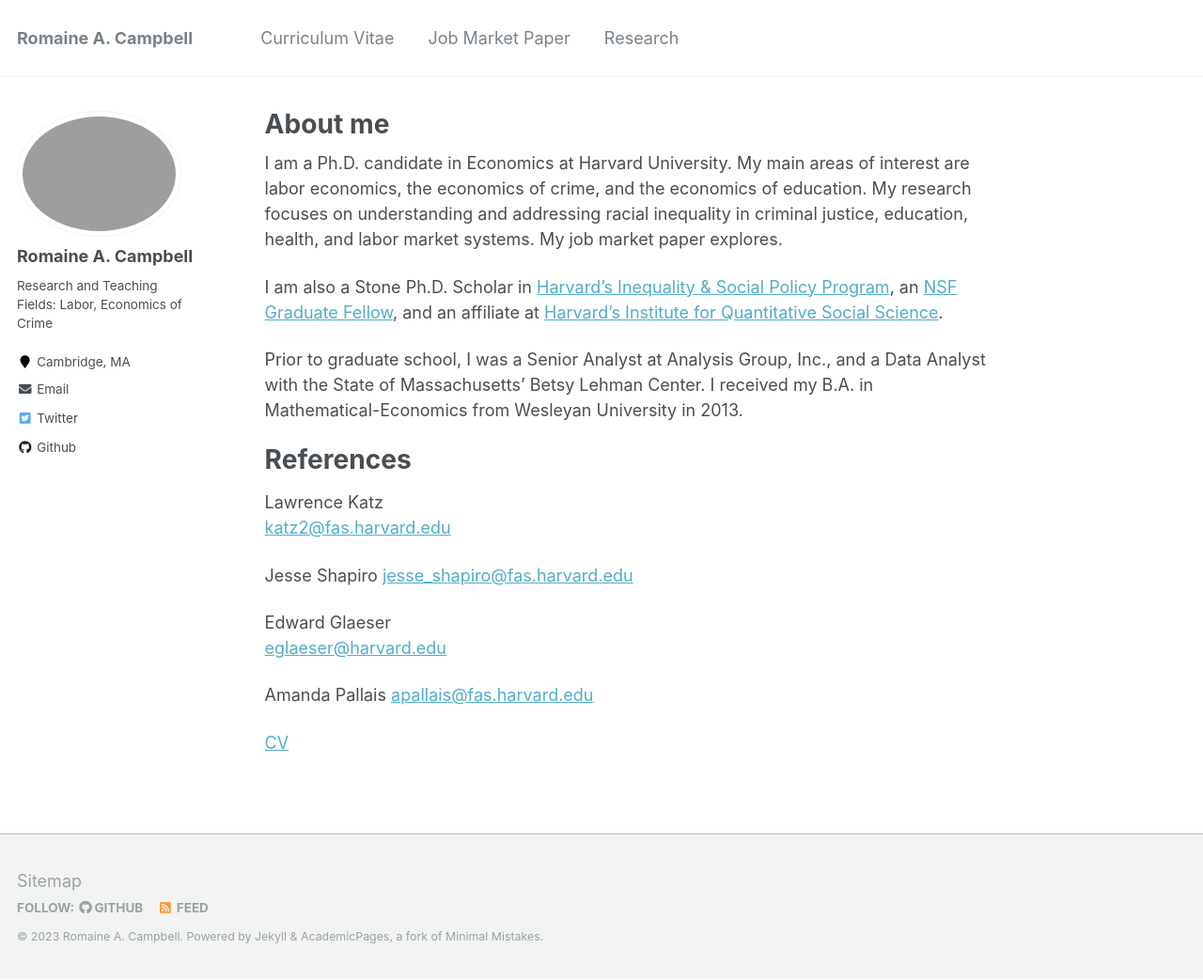
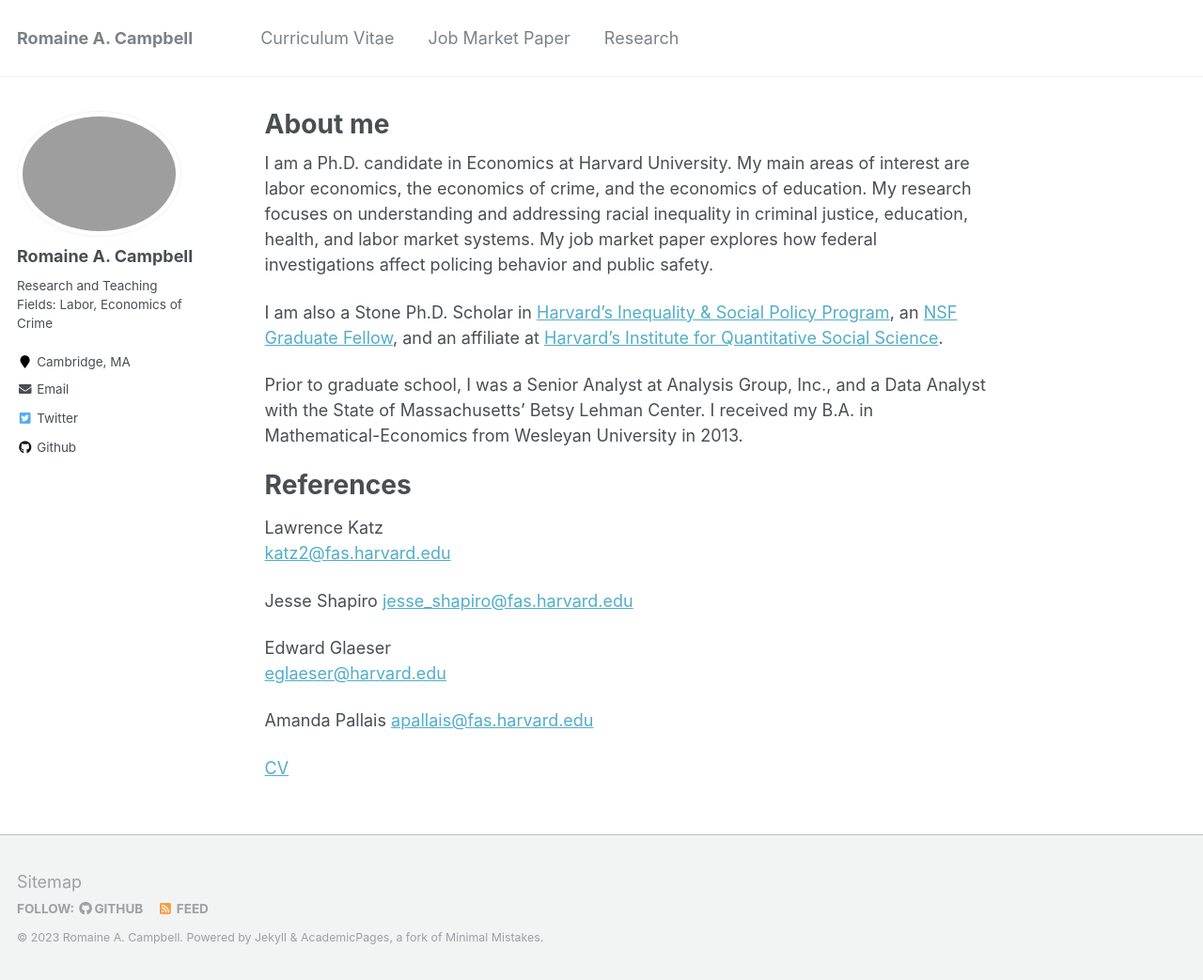
Before and after one commit to romainecampbell/romainecampbell.github.io, a Jekyll site: the page built from _pages/about.md, in a window 1280 px wide and 1043 px high. Shown: the whole window at 94% size. Built offline with Jekyll 4.4.1, drawn with Linux system fonts in a browser that asks for light colours.

Commit message:
Update about.md

```diff
--- a/_pages/about.md
+++ b/_pages/about.md
@@ -8,7 +8,7 @@
   - /about.html
 ---
 
-I am a Ph.D. candidate in Economics at Harvard University. My main areas of interest are labor economics, the economics of crime, and the economics of education. My research focuses on understanding and addressing racial inequality in criminal justice, education, health, and labor market systems. My job market paper explores.
+I am a Ph.D. candidate in Economics at Harvard University. My main areas of interest are labor economics, the economics of crime, and the economics of education. My research focuses on understanding and addressing racial inequality in criminal justice, education, health, and labor market systems. My job market paper explores how federal investigations affect policing behavior and public safety.
 
 I am also a Stone Ph.D. Scholar in [Harvard’s Inequality & Social Policy Program](https://inequality.hks.harvard.edu), an [NSF Graduate Fellow](https://www.nsfgrfp.org), and an affiliate at [Harvard's Institute for Quantitative Social Science](https://www.iq.harvard.edu/about).
 
```
